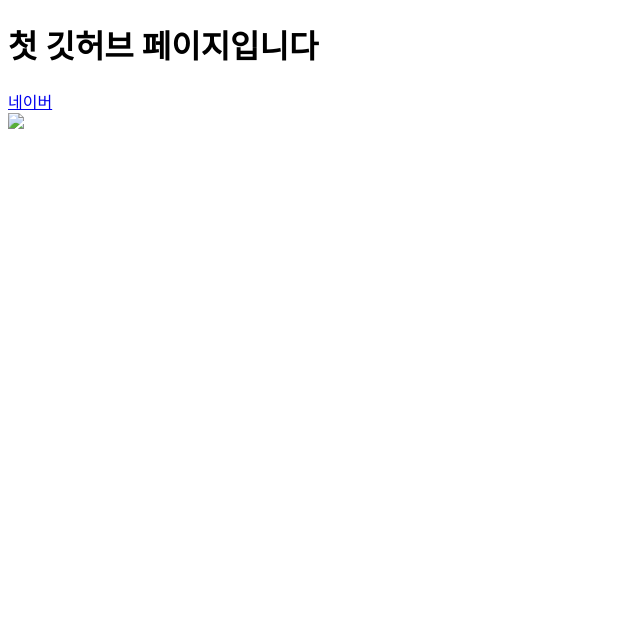
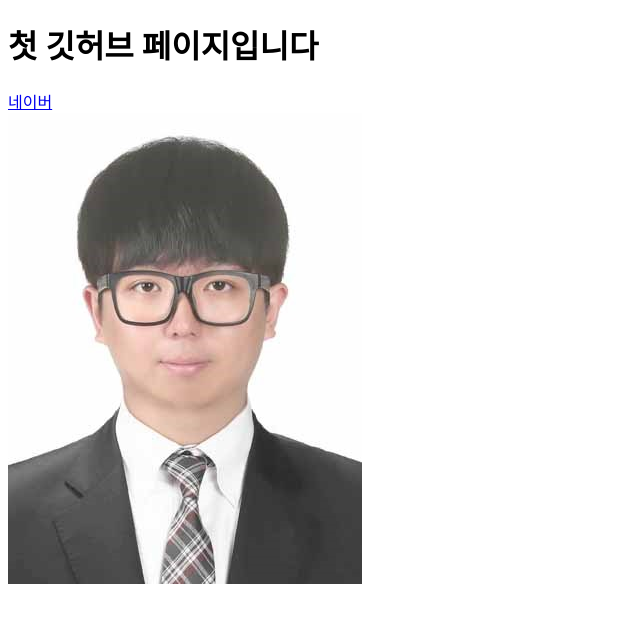
Before and after one commit to Moongeonmo-kopo/Hello, a plain HTML site: page index.html in a window 1280 px wide. Shown: the whole page, without its empty margins (0-640 px from the left). Drawn offline with Linux system fonts and the light colour scheme.

Commit message:
Update index.html

```diff
--- a/index.html
+++ b/index.html
@@ -9,6 +9,6 @@
 <body>
  <h1> 첫 깃허브 페이지입니다</h1>
  <a href="http://naver.com"> 네이버</a><br>
- <img src = "git.png" />
+ <img src ="git.png.jpg" />
 </body>
 </html>
```
